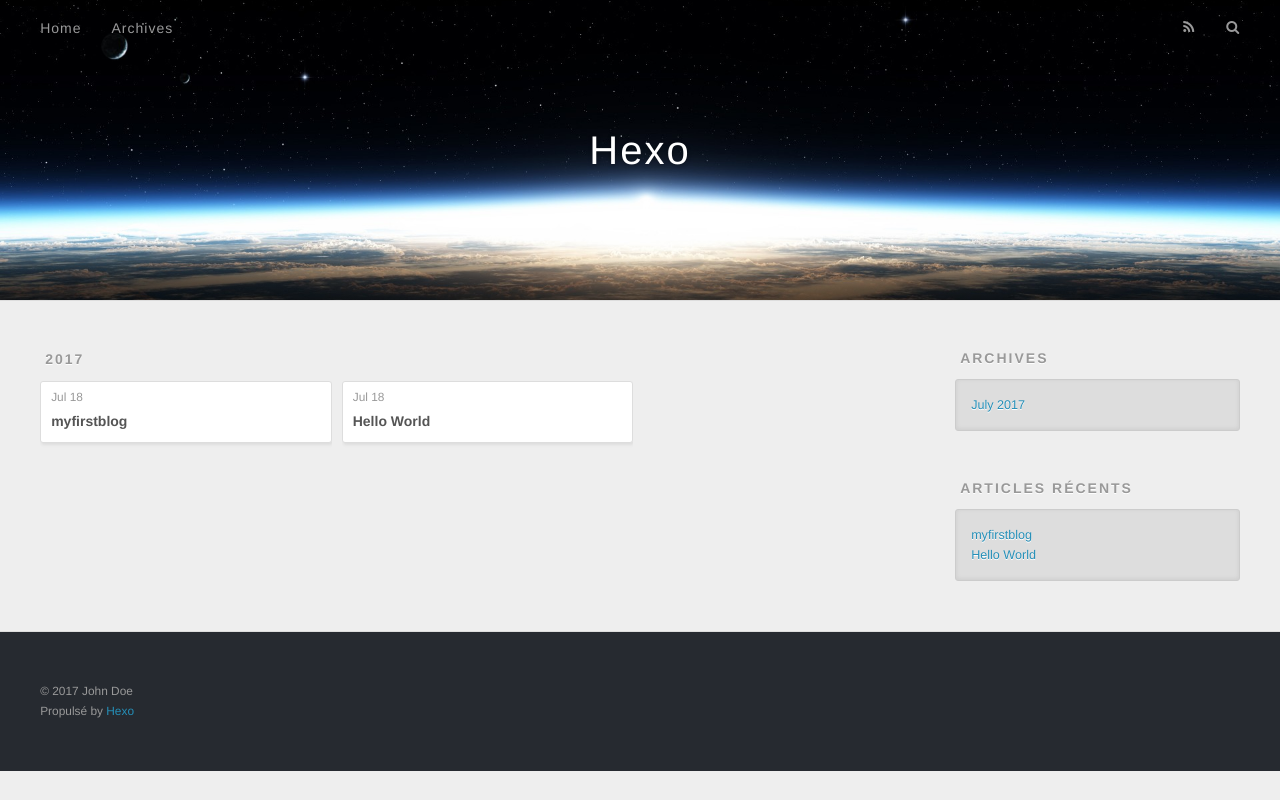
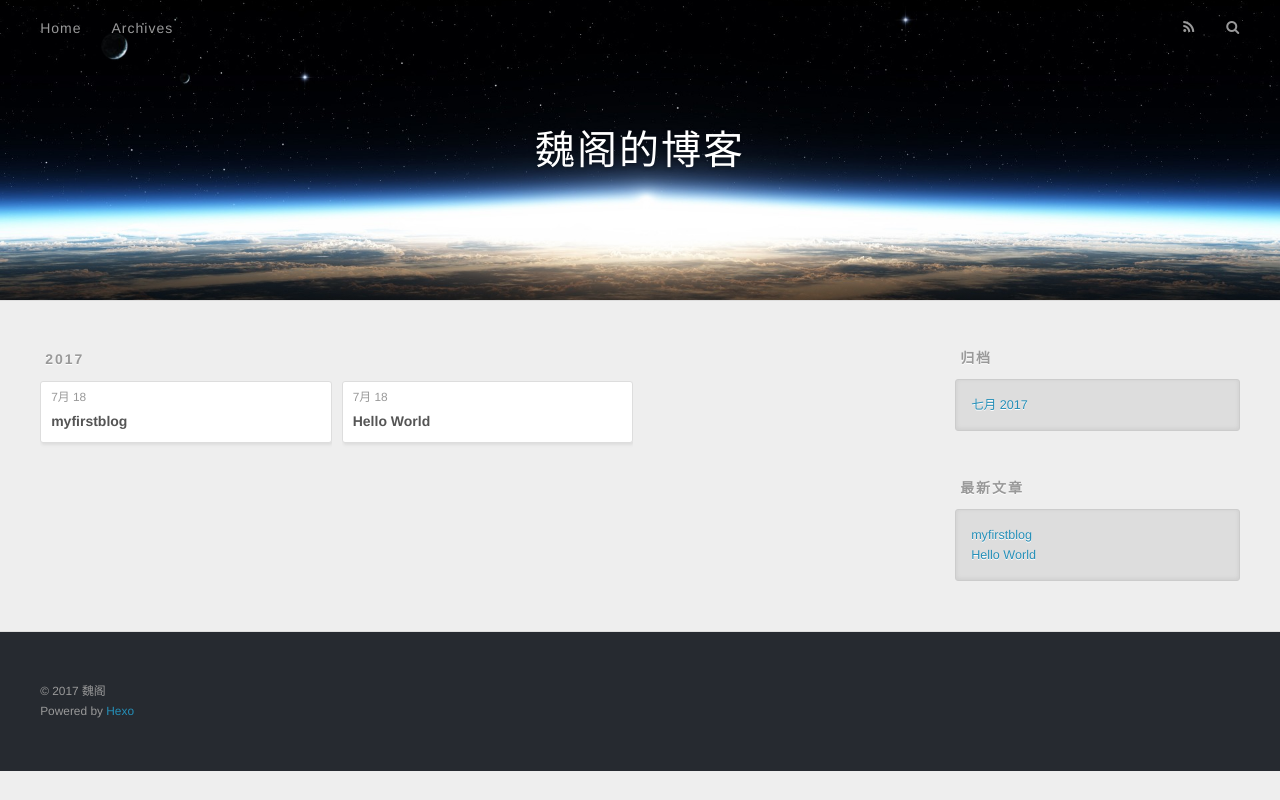
Before and after one commit to gezi666/gezi666.github.io, a plain HTML site: page archives/2017/07/index.html in a window 1280 px wide. Drawn offline with nearby package versions, Linux system fonts and the light colour scheme.

Commit message:
Site updated: 2017-07-20 09:29:49

```diff
--- a/archives/2017/07/index.html
+++ b/archives/2017/07/index.html
@@ -3,16 +3,16 @@
 <head>
   <meta charset="utf-8">
 
-  <title>Archives: 2017/7 | Hexo</title>
+  <title>归档: 2017/7 | 魏阁的博客</title>
   <meta name="viewport" content="width=device-width, initial-scale=1, maximum-scale=1">
   <meta property="og:type" content="website">
-<meta property="og:title" content="Hexo">
+<meta property="og:title" content="魏阁的博客">
 <meta property="og:url" content="http://yoursite.com/archives/2017/07/index.html">
-<meta property="og:site_name" content="Hexo">
+<meta property="og:site_name" content="魏阁的博客">
 <meta name="twitter:card" content="summary">
-<meta name="twitter:title" content="Hexo">
+<meta name="twitter:title" content="魏阁的博客">
 
-    <link rel="alternate" href="/atom.xml" title="Hexo" type="application/atom+xml">
+    <link rel="alternate" href="/atom.xml" title="魏阁的博客" type="application/atom+xml">
 
 
     <link rel="icon" href="/favicon.png">
@@ -33,7 +33,7 @@
   <div id="header-outer" class="outer">
     <div id="header-title" class="inner">
       <h1 id="logo-wrap">
-        <a href="/" id="logo">Hexo</a>
+        <a href="/" id="logo">魏阁的博客</a>
       </h1>
 
     </div>
@@ -48,9 +48,9 @@
       </nav>
       <nav id="sub-nav">
 
-          <a id="nav-rss-link" class="nav-icon" href="/atom.xml" title="Flux RSS"></a>
+          <a id="nav-rss-link" class="nav-icon" href="/atom.xml" title="RSS Feed"></a>
 
-        <a id="nav-search-btn" class="nav-icon" title="Rechercher"></a>
+        <a id="nav-search-btn" class="nav-icon" title="搜索"></a>
       </nav>
       <div id="search-form-wrap">
         <form action="//google.com/search" method="get" accept-charset="UTF-8" class="search-form"><input type="search" name="q" class="search-form-input" placeholder="Search"><button type="submit" class="search-form-submit">&#xF002;</button><input type="hidden" name="sitesearch" value="http://yoursite.com"></form>
@@ -76,7 +76,7 @@
   <div class="archive-article-inner">
     <header class="archive-article-header">
       <a href="/2017/07/18/myfirstblog/" class="archive-article-date">
-  <time datetime="2017-07-18T06:15:34.000Z" itemprop="datePublished">Jul 18</time>
+  <time datetime="2017-07-18T06:15:34.000Z" itemprop="datePublished">7月 18</time>
 </a>
 
 
@@ -95,7 +95,7 @@
   <div class="archive-article-inner">
     <header class="archive-article-header">
       <a href="/2017/07/18/hello-world/" class="archive-article-date">
-  <time datetime="2017-07-18T05:16:38.546Z" itemprop="datePublished">Jul 18</time>
+  <time datetime="2017-07-18T05:16:38.546Z" itemprop="datePublished">7月 18</time>
 </a>
 
 
@@ -126,9 +126,9 @@
 
 
   <div class="widget-wrap">
-    <h3 class="widget-title">Archives</h3>
+    <h3 class="widget-title">归档</h3>
     <div class="widget">
-      <ul class="archive-list"><li class="archive-list-item"><a class="archive-list-link" href="/archives/2017/07/">July 2017</a></li></ul>
+      <ul class="archive-list"><li class="archive-list-item"><a class="archive-list-link" href="/archives/2017/07/">七月 2017</a></li></ul>
     </div>
   </div>
 
@@ -136,7 +136,7 @@
 
 
   <div class="widget-wrap">
-    <h3 class="widget-title">Articles récents</h3>
+    <h3 class="widget-title">最新文章</h3>
     <div class="widget">
       <ul>
 
@@ -160,8 +160,8 @@
 
   <div class="outer">
     <div id="footer-info" class="inner">
-      &copy; 2017 John Doe<br>
-      Propulsé by <a href="http://hexo.io/" target="_blank">Hexo</a>
+      &copy; 2017 魏阁<br>
+      Powered by <a href="http://hexo.io/" target="_blank">Hexo</a>
     </div>
   </div>
 </footer>
```
Also changed, not shown: 2017/07/18/hello-world/index.html (+13 -13 lines), 2017/07/18/myfirstblog/index.html (+14 -14 lines), archives/2017/index.html (+15 -15 lines), archives/index.html (+15 -15 lines), index.html (+15 -15 lines).
